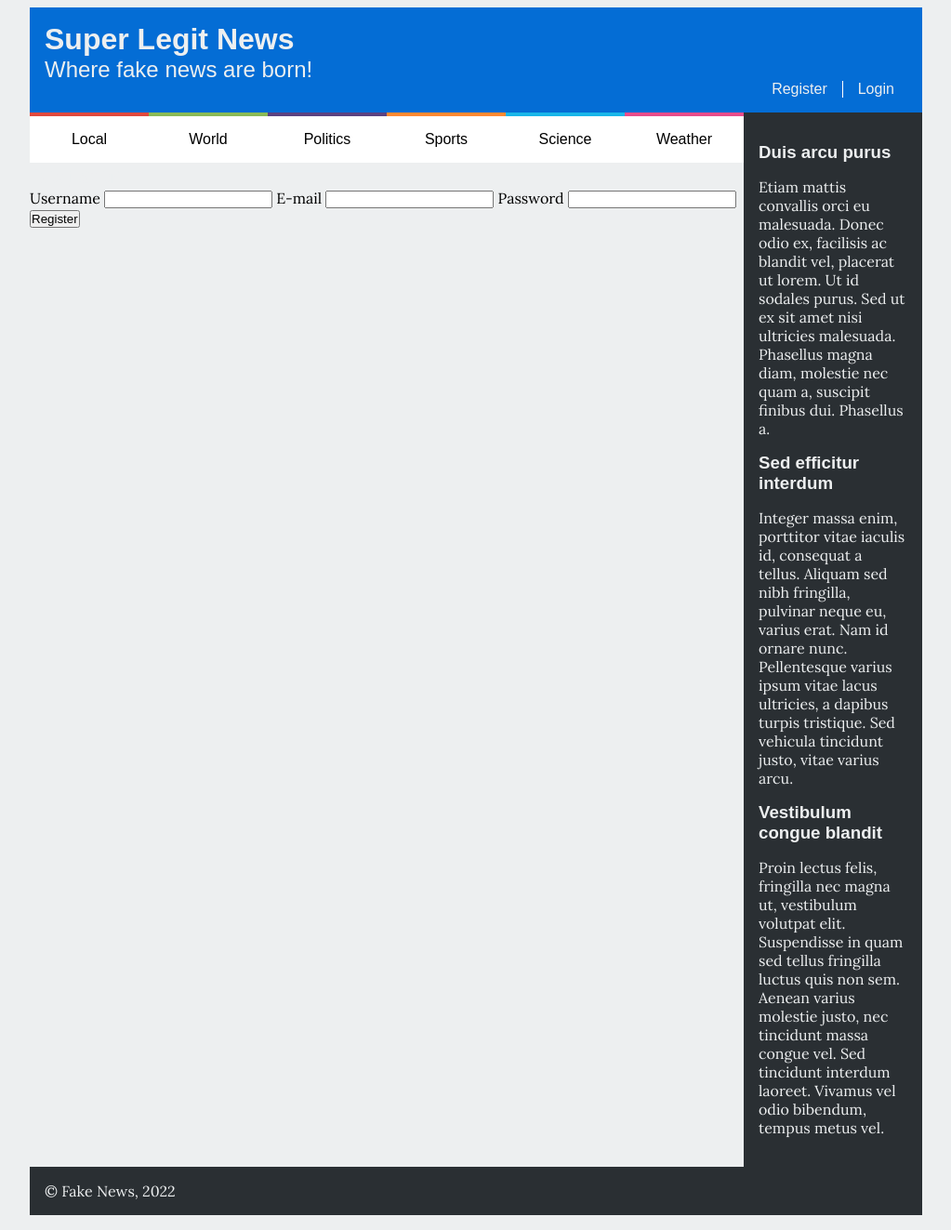
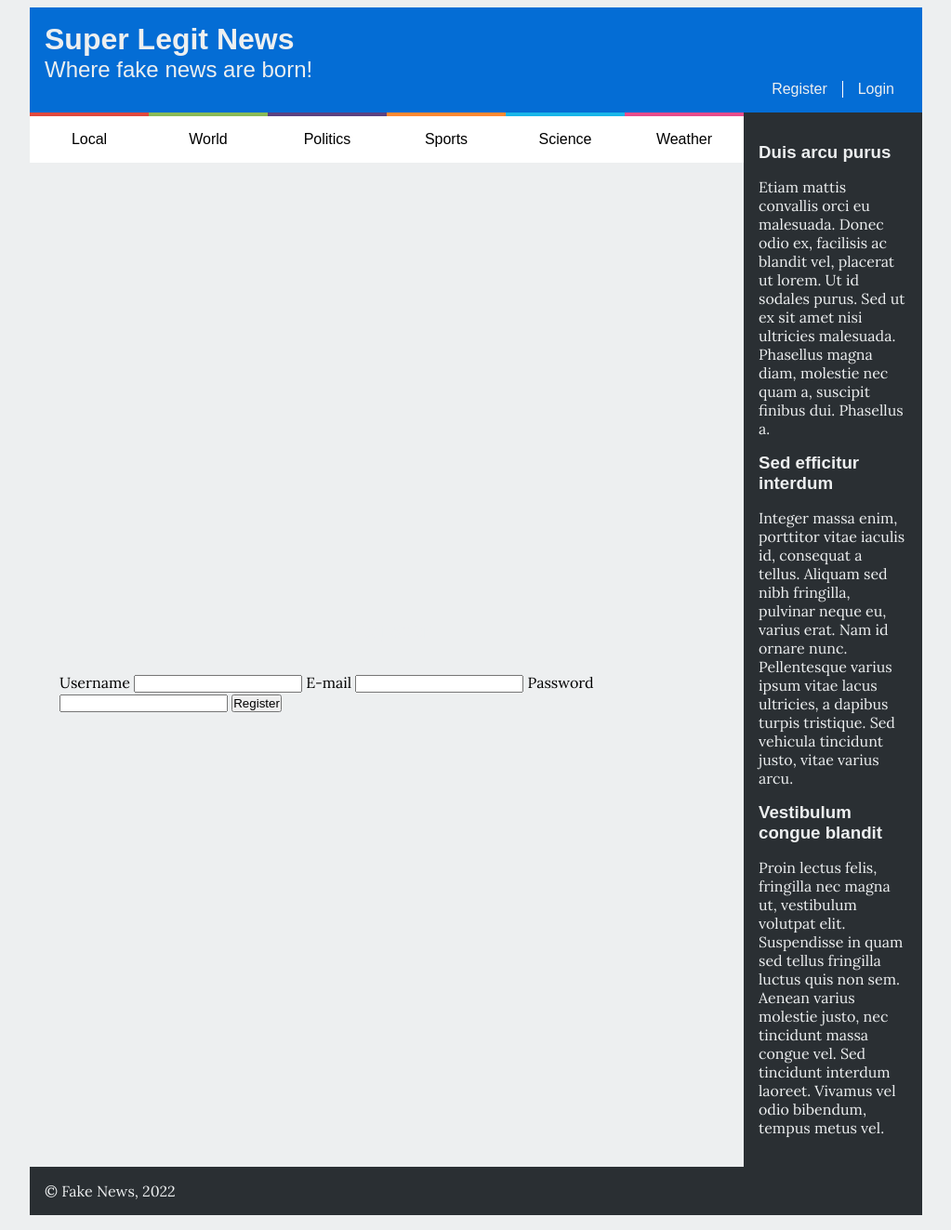
Before and after one commit to sirkotal/feup-ltw, a PHP site: page /register.html in a window 1280 px wide. Shown: the whole page at 93% size, without its empty margins (128-1151 px from the left). Run offline with PHP 8.4, Linux system fonts and the light colour scheme.

Commit message:
Added the CSS stylesheet for the Register and Login pages

```diff
--- a/css/newspaper-design/comments.css
+++ b/css/newspaper-design/comments.css
@@ -115,5 +115,5 @@
     cursor: pointer;
     background-color: white;
     color: black;
-    transition: color 2s background-color 2s transform 2s;
+    transition: 1s;
 }
--- a/css/newspaper-design/item.html
+++ b/css/newspaper-design/item.html
@@ -1,4 +1,3 @@
-
 <!DOCTYPE html>
 <html lang="en-US">
   <head>
--- a/css/newspaper-design/login.html
+++ b/css/newspaper-design/login.html
@@ -8,7 +8,7 @@
     <link href="layout.css" rel="stylesheet">
     <link href="responsive.css" rel="stylesheet">
     <link href="comments.css" rel="stylesheet">
-    <link href="forms.css" rel="stylesheet">
+    <link href="register.css" rel="stylesheet">
   </head>
   <body>
     <header>
--- /dev/null
+++ b/css/newspaper-design/register.css
@@ -0,0 +1,23 @@
+@media (max-width: 30em) {
+    #register {
+      background-color: white;
+    }
+
+    #login {
+        background-color: white;
+      }
+}
+
+:root {
+    --highlighter: #575757;
+}
+
+#register, #login {
+    display: flex;
+    flex-direction: column;
+    justify-content: center;
+    align-items: center;
+    gap: 2rem;
+    padding: 2rem;
+    height: 100%;
+}
--- a/css/newspaper-design/register.html
+++ b/css/newspaper-design/register.html
@@ -1,4 +1,3 @@
-
 <!DOCTYPE html>
 <html lang="en-US">
   <head>
@@ -9,7 +8,7 @@
     <link href="layout.css" rel="stylesheet">
     <link href="responsive.css" rel="stylesheet">
     <link href="comments.css" rel="stylesheet">
-    <link href="forms.css" rel="stylesheet">
+    <link href="register.css" rel="stylesheet">
   </head>
   <body>
     <header>
```
